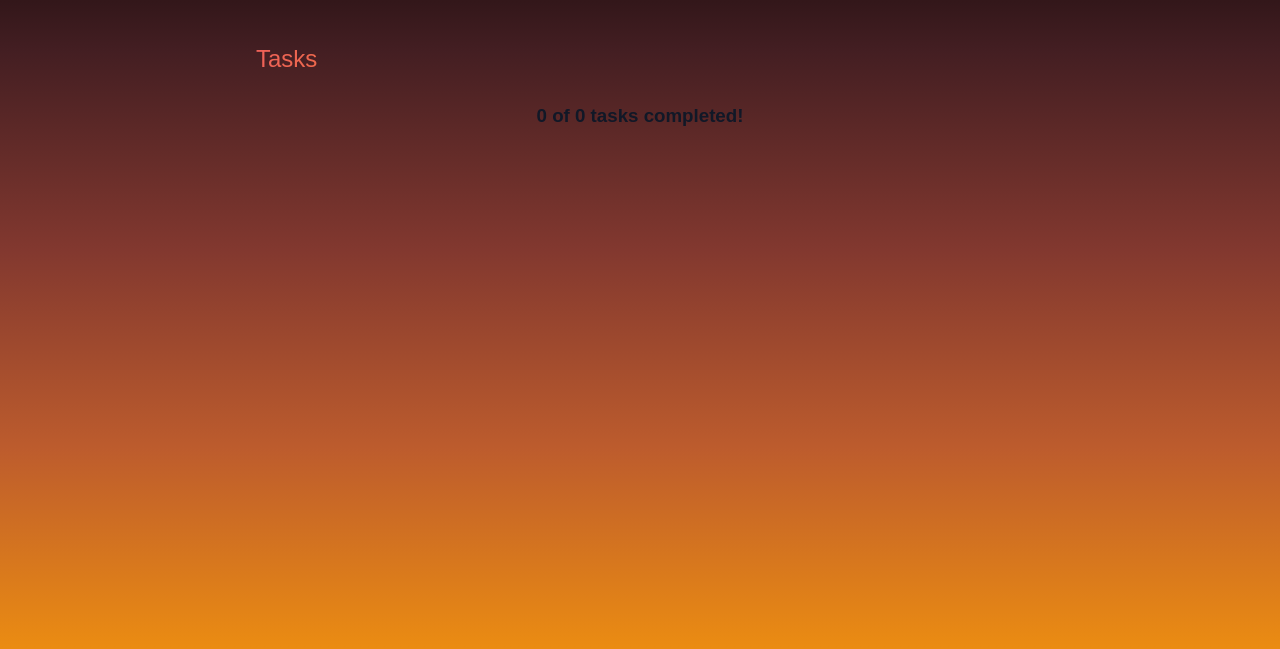
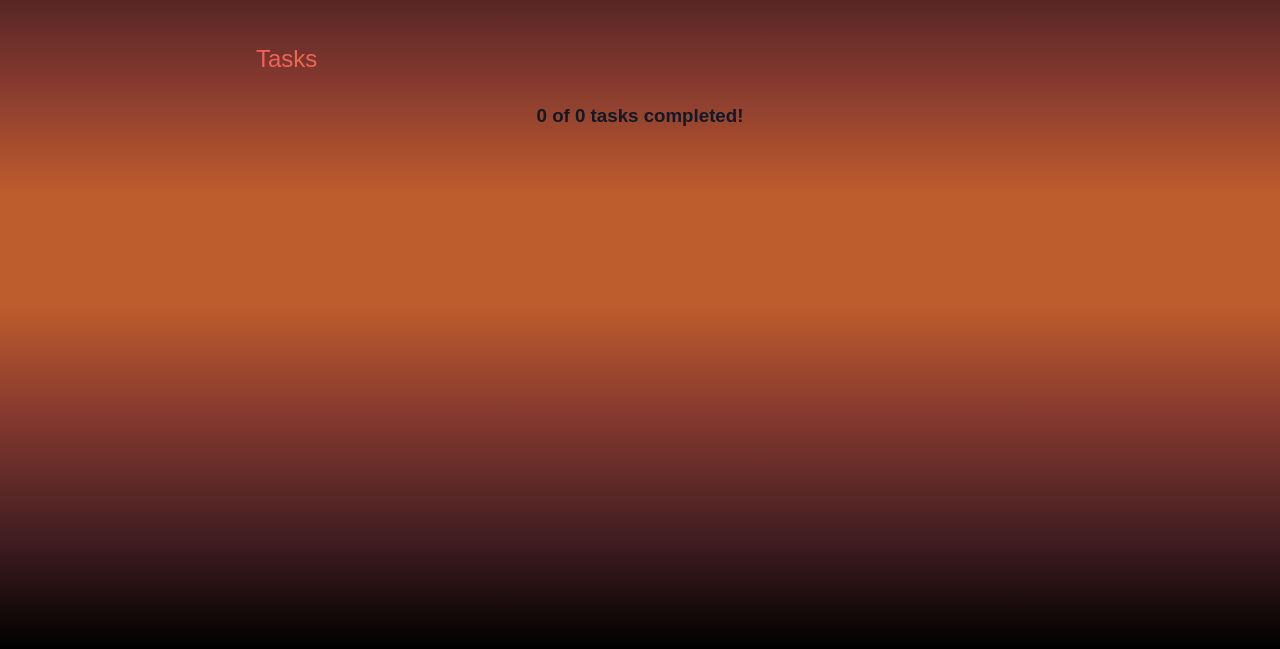
Before and after one commit to ErenSen7/To-Do-List, a plain HTML site: page index.html in a window 1280 px wide. Shown: the part 151-800 px from the top of the page. Drawn offline with Linux system fonts and the light colour scheme.

Commit message:
third commit

```diff
--- a/style.css
+++ b/style.css
@@ -19,7 +19,7 @@ body {
 	flex-direction: column;
 	min-height: 100vh;
 	color: #C75483;
-	background-image: linear-gradient(to bottom, #000000, #431e22, #82382f, #bd5c2d, #eb8c12);
+	background-image: linear-gradient(to bottom, #000000, #431e22, #82382f, #bd5c2d,  #bd5c2d, #82382f, #431e22, #000000);
 }
 
 header {
```
